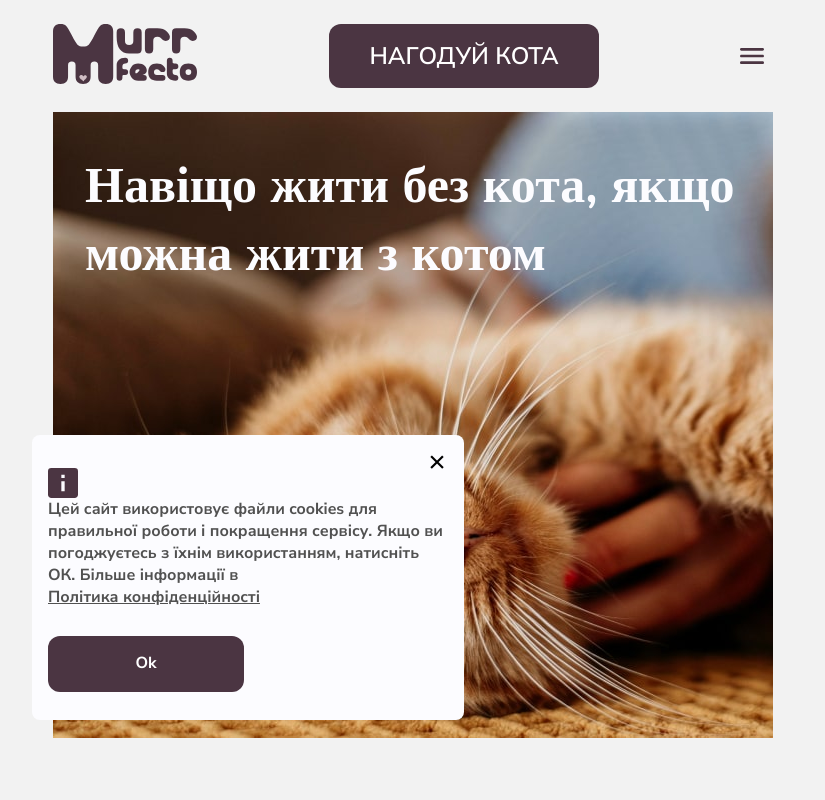
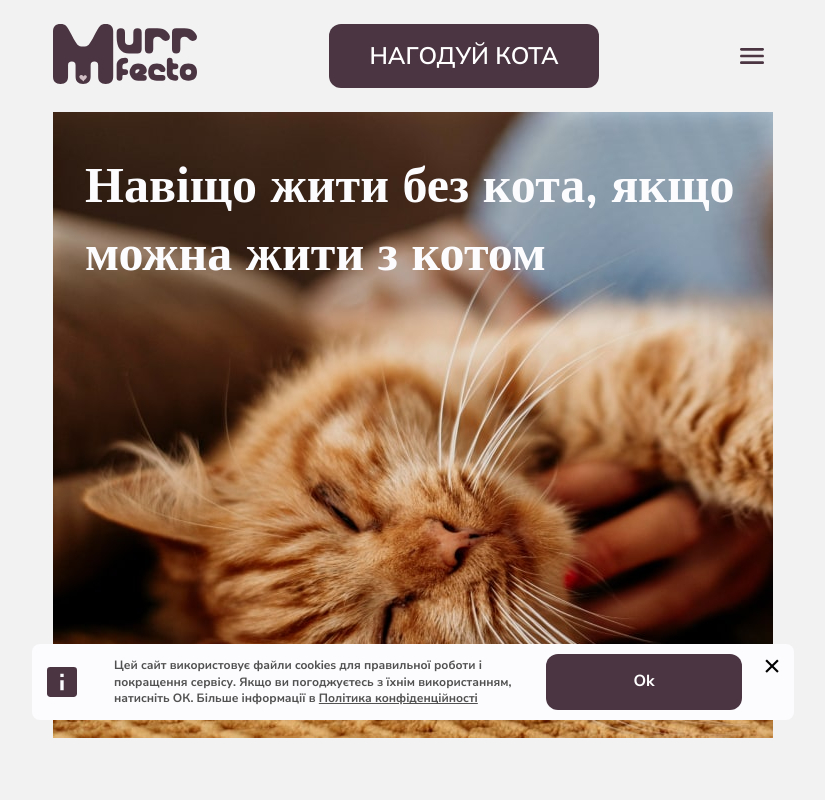
Before and after one commit to murrfecto/murrfecto1, a React (Create React App) app in the folder client/: page / in a window 1280 px wide. Shown: the top 800 px of the page, without its empty margins (227-1052 px from the left). Built offline with nearby package versions, Linux system fonts and the light colour scheme; no server answers.

Commit message:
apdated styles

```diff
--- a/client/src/components/common/CookieNotification/CookieNotification.scss
+++ b/client/src/components/common/CookieNotification/CookieNotification.scss
@@ -23,29 +23,14 @@
 }
 
 .cookie_notification {
-  // position: relative;
-  // min-height: 10%;
-  // @include position-center-na;
-  // justify-content: space-between;
-  // flex-wrap: wrap;
-  // padding: 33px 16px 28px 16px;
-
-  // @media screen and (min-width: 768px) {
-  //   flex-wrap: nowrap;
-  //   padding-right: 52px;
-  //   gap: 32px;
-  // }
   @include flex-column-na;
   padding: 33px 16px 28px 16px;
+  @media screen and (min-width: 768px) {
+    flex-direction: row;
+    align-items: center;
+    padding: 10px 52px 10px 15px;
+  }
 }
-
-// .info_wrapper {
-//   @include flex-column-na;
-//   margin-bottom: 28px;
-//   @media screen and (min-width: 768px) {
-//     margin-bottom: 0px;
-//   }
-// }
 
 .info-icon {
   width: 30px;
@@ -63,6 +48,8 @@
 
   @media screen and (min-width: 768px) {
     max-width: 400px;
+    margin-bottom: 0px;
+    margin-right: 32px;
   }
   @media screen and (min-width: 1440px) {
     max-width: 587px;
@@ -78,11 +65,15 @@
   line-height: 1.375;
 
   color: $color-footer-bg;
+
+  @media screen and (min-width: 768px) {
+    font-size: 12px;
+  }
 }
 
 .accept-btn {
   width: 196px;
-  min-height: 56px;
+  height: 56px;
   padding: 0;
   color: $full-white;
   background-color: $color-btn;
@@ -108,8 +99,8 @@
 
 .close-btn {
   position: absolute;
-  top: 15px;
-  right: 15px;
+  top: 28px;
+  right: 10px;
   @include position-center-a;
   width: 24px;
   height: 24px;
@@ -117,4 +108,8 @@
   background-color: inherit;
   font-size: 30px;
   line-height: 1;
+
+  @media screen and (min-width: 768px) {
+    top: 10px;
+  }
 }
```
